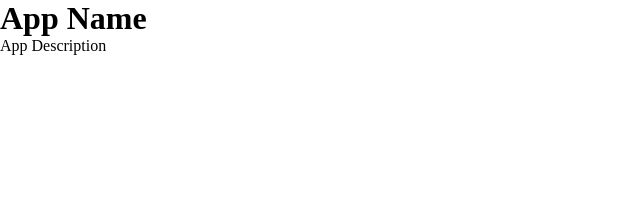
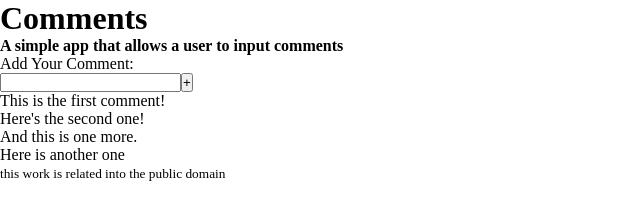
Before and after one commit to yuuuri/Chapter4Example2, a plain HTML site: page index.html in a window 1280 px wide. Shown: the whole page, without its empty margins (0-640 px from the left). Drawn offline with nearby package versions, Linux system fonts and the light colour scheme.

Commit message:
comment input and comment, button are added

```diff
--- a/index.html
+++ b/index.html
@@ -1,13 +1,43 @@
 <!doctype html>
 <html>
     <head>
-        <title>App Name</title>
+        <title>A Simple App</title>
         <link href="style.css" rel="stylesheet" type="text/css">
+        <link href='http://fonts.googleapis.com/css?family=Molengo' rel='stylesheet' type='text/css'>
     </head>
 
     <body>
-        <h1>App Name</h1>
-        <p>App Description</p>
+        <header>
+            <div class="contaier">
+                <h1 id="title">Comments</h1>
+                <h4 id="subtitle">A simple app that allows a user to input comments</h4>
+            </div>
+        </header>
+
+        <main>
+            <div class="container">
+                <!--note that we use a dash here for our CSS class name
+                    that contains multiple words, that's a CSS convention -->
+                <section class="comment-input">
+                    <p>Add Your Comment:</p>
+                    <input type="text"><button>+</button>
+                </section>
+
+                <section class="comments">
+                    <p>This is the first comment!</p>
+                    <p>Here's the second one!</p>
+                    <p>And this is one more.</p>
+                    <p>Here is another one</p>
+                </section>
+            </div>
+        </main>
+
+        <footer>
+            <div class="container">
+                <small>this work is related into the public domain</small>
+            </div>
+        </footer>
+
 
         <script src="http://code.jquery.com/jquery-2.0.3.min.js"></script>
         <script src="app.js"></script>
```
